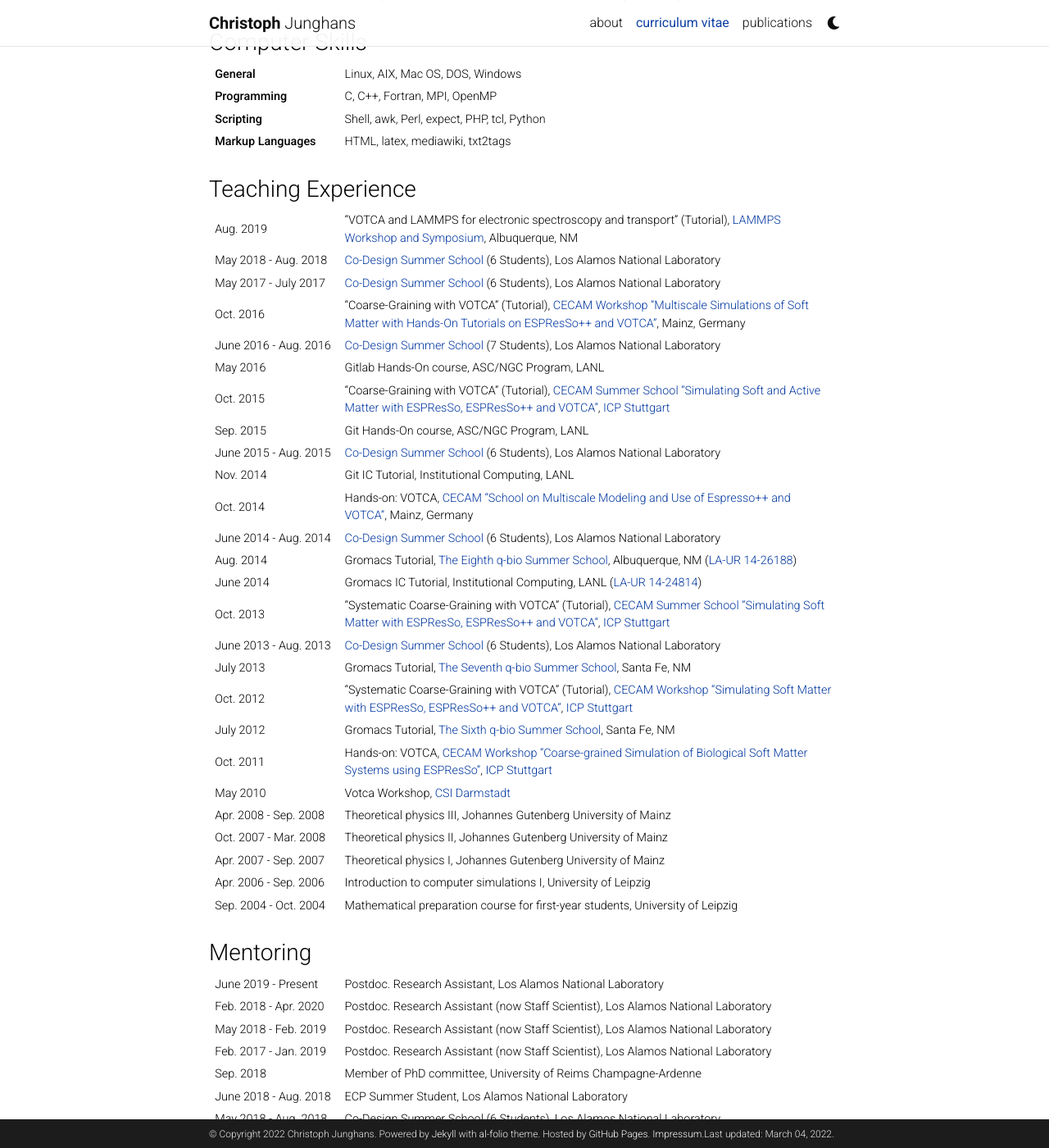
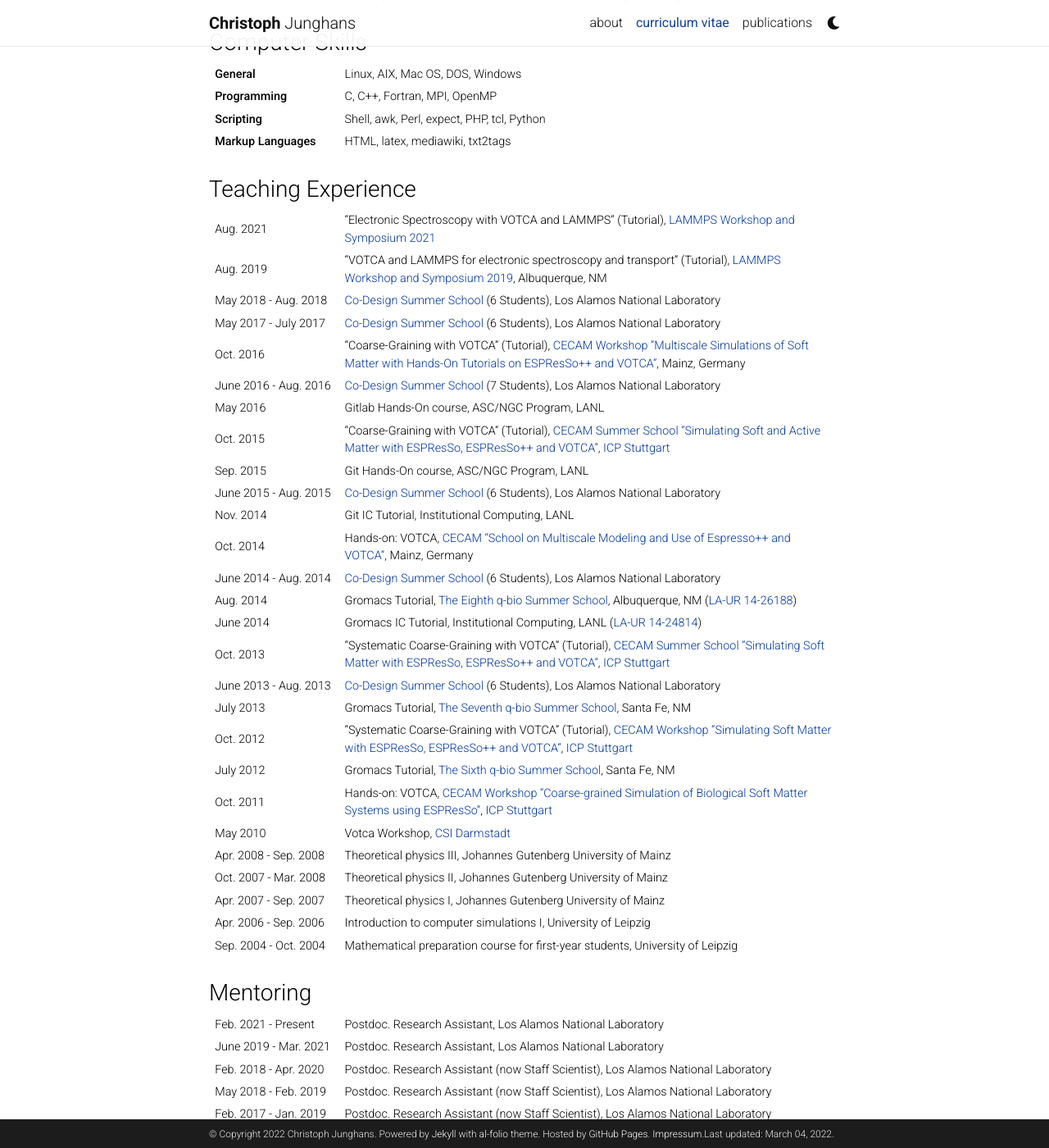
Before and after one commit to junghans/junghans.github.io, a Jekyll site: the page built from _pages/cv.md, in a window 1280 px wide and 1400 px high, scrolled down 2972 px. Shown: the whole window at 82% size. Built offline with Jekyll 4.4.1, drawn with Linux system fonts in a browser that asks for light colours; comment, search, counter and statistics services are not loaded; a style sheet for code colours, icons or effects is not loaded.

Commit message:
update CV

```diff
--- a/_pages/cv.md
+++ b/_pages/cv.md
@@ -140,7 +140,8 @@ For more infomation see [my GitHub profile](http://www.github.com/junghans) and
 
 ### Teaching Experience ###
 
-| Aug. 2019 | "VOTCA and LAMMPS for electronic spectroscopy and transport" (Tutorial), [LAMMPS Workshop and Symposium](https://lammps.sandia.gov/workshops/Aug19/workshop.html), Albuquerque, NM
+| Aug. 2021 | "Electronic Spectroscopy with VOTCA and LAMMPS" (Tutorial), [LAMMPS Workshop and Symposium 2021](https://www.lammps.org/workshops/Aug21)
+| Aug. 2019 | "VOTCA and LAMMPS for electronic spectroscopy and transport" (Tutorial), [LAMMPS Workshop and Symposium 2019](https://www.lammps.org/workshops/Aug19/workshop.html), Albuquerque, NM
 | May  2018 - Aug. 2018  | [Co-Design Summer School](http://codesign.lanl.gov) (6 Students), Los Alamos National Laboratory
 | May  2017 - July 2017  | [Co-Design Summer School](http://codesign.lanl.gov) (6 Students), Los Alamos National Laboratory
 | Oct. 2016 | "Coarse-Graining with VOTCA" (Tutorial), [CECAM](http://www.cecam.org) [Workshop "Multiscale Simulations of Soft Matter with Hands-On Tutorials on ESPResSo++ and VOTCA"](https://www.cecam.org/workshop-details/327), Mainz, Germany
@@ -170,7 +171,8 @@ For more infomation see [my GitHub profile](http://www.github.com/junghans) and
 
 ### Mentoring ###
 
-| June 2019 - Present    | Postdoc. Research Assistant, Los Alamos National Laboratory
+| Feb. 2021 - Present    | Postdoc. Research Assistant, Los Alamos National Laboratory
+| June 2019 - Mar. 2021  | Postdoc. Research Assistant, Los Alamos National Laboratory
 | Feb. 2018 - Apr. 2020  | Postdoc. Research Assistant (now Staff Scientist), Los Alamos National Laboratory
 | May  2018 - Feb. 2019  | Postdoc. Research Assistant (now Staff Scientist), Los Alamos National Laboratory
 | Feb. 2017 - Jan. 2019  | Postdoc. Research Assistant (now Staff Scientist), Los Alamos National Laboratory
```
Also changed, not shown: 1 other file.
